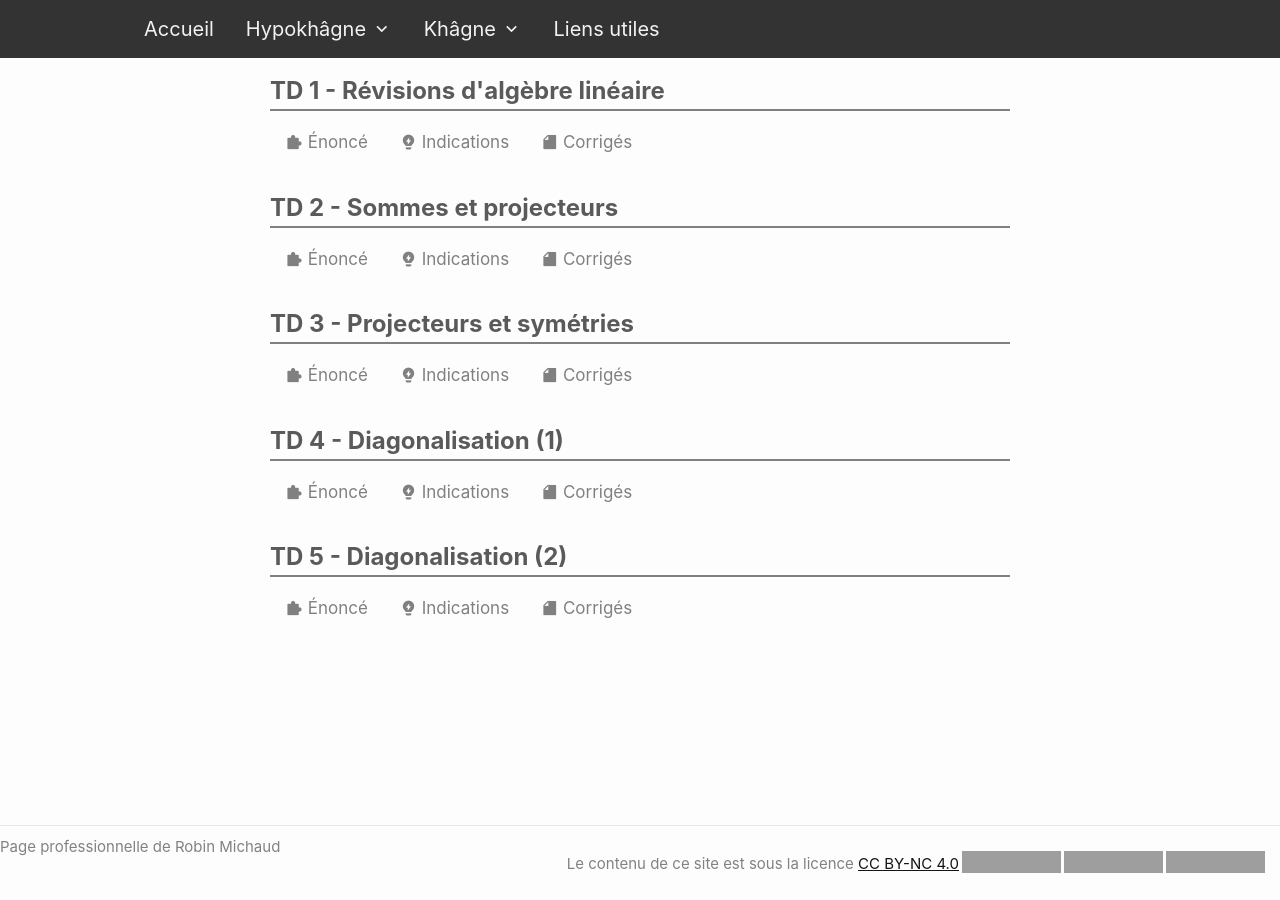
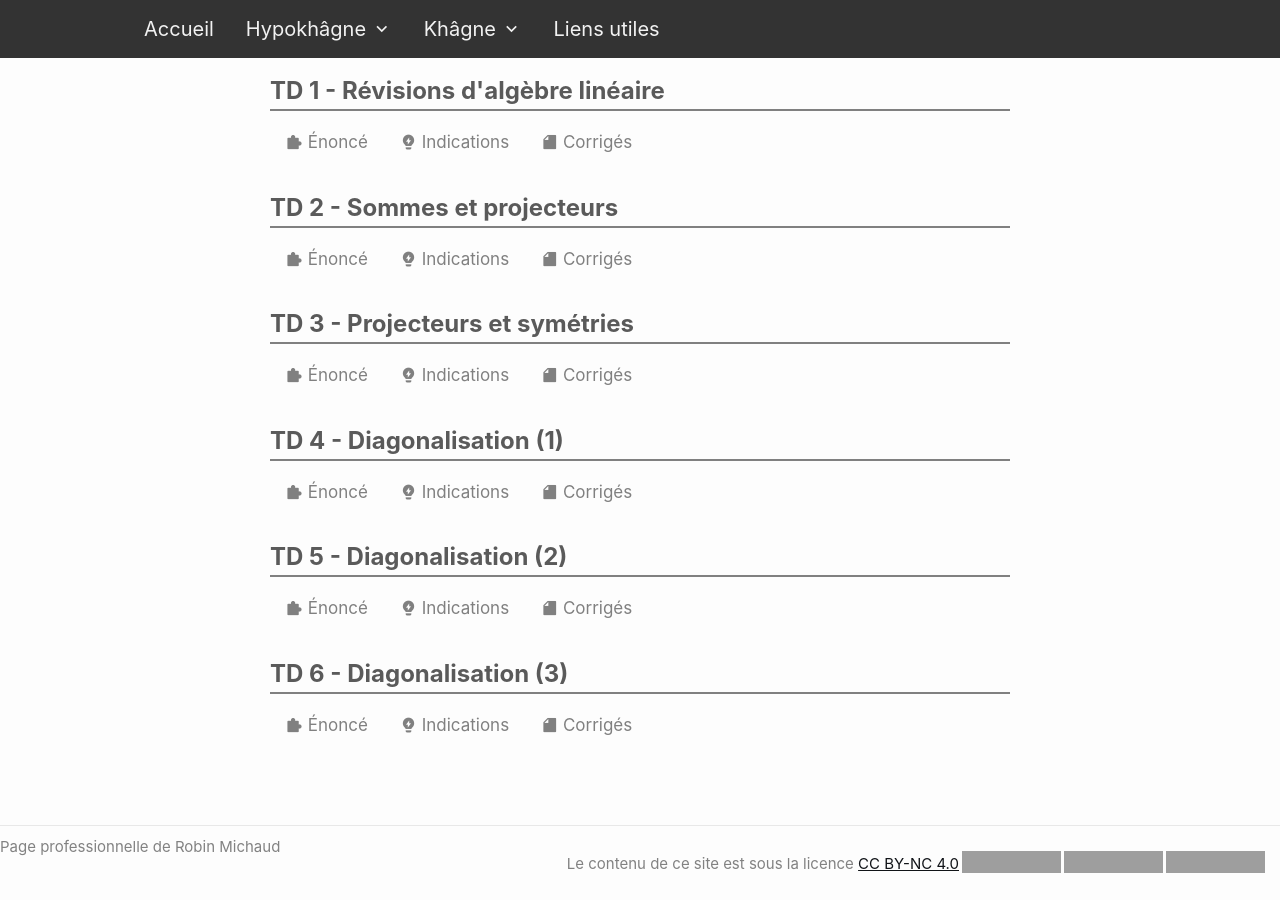
Before and after one commit to michaudmaths/michaudmaths.github.io, a Jekyll site: the page built from menu/td_khagne.markdown, in a window 1280 px wide. Built offline with Jekyll 4.4.1, drawn with Linux system fonts in a browser that asks for light colours; nearby versions of some CDN libraries; grey boxes are pictures that could not be loaded.

Commit message:
indications

```diff
--- a/_data/files.yml
+++ b/_data/files.yml
@@ -92,6 +92,7 @@ td_khagne :
   - title : Projecteurs et symétries
   - title : Diagonalisation (1)
   - title : Diagonalisation (2)
+  - title : Diagonalisation (3)
 
 dst:
  - date : '27/09/25'
```
Also changed, not shown: 2 other files.
